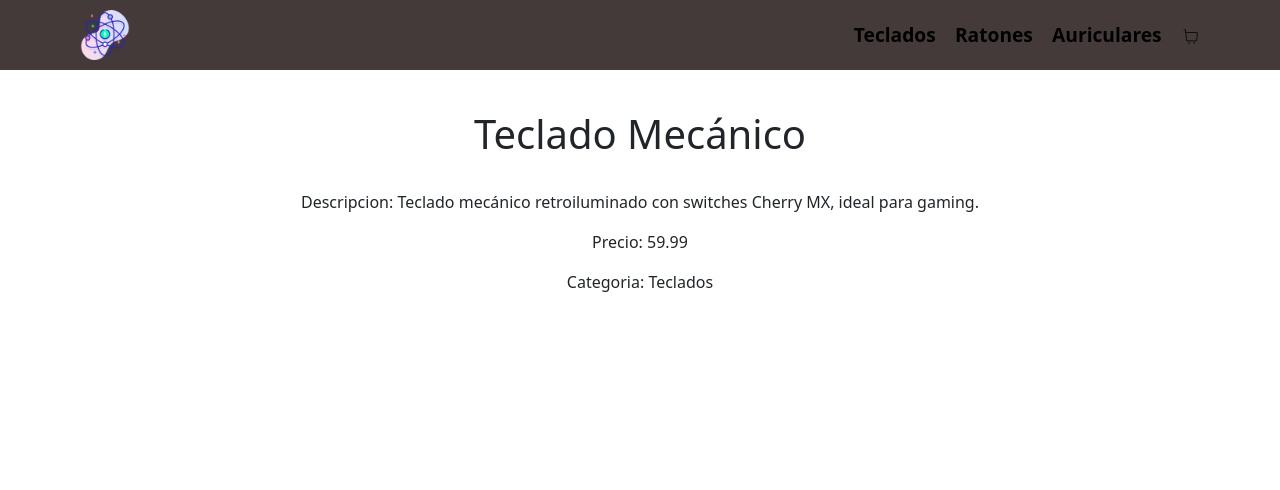
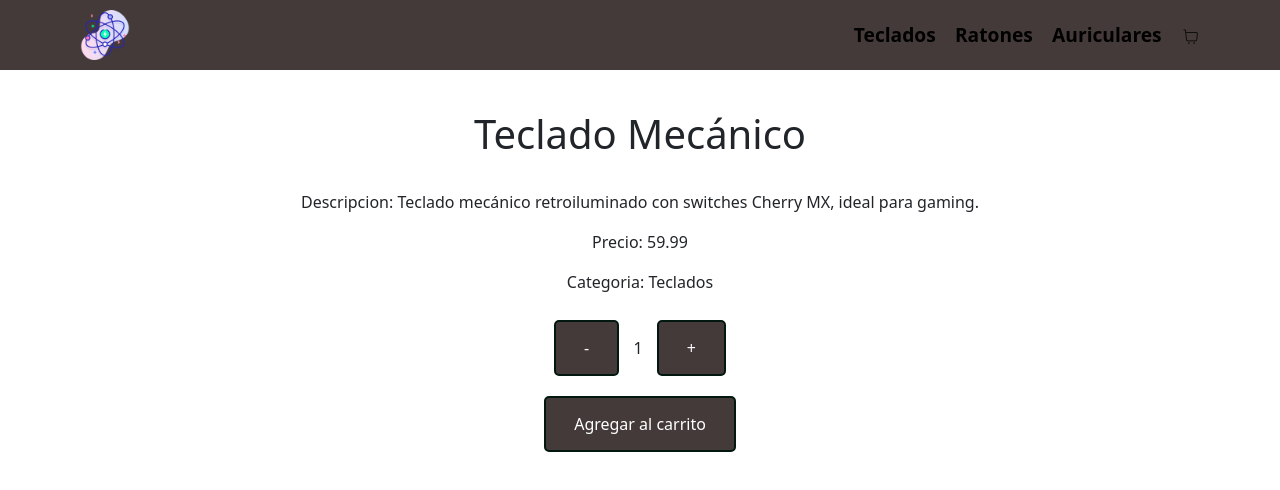
Before and after one commit to Tede00/Pre-Entrega1Diaz, a React (Vite) app: page /product/1 in a window 1280 px wide. Shown: the top 490 px of the page. Built offline with nearby package versions, Linux system fonts and the light colour scheme.

Commit message:
ItemCount ok

```diff
--- a/src/App.css
+++ b/src/App.css
@@ -67,3 +67,20 @@ a.active {
 .item-detail h1{
   text-transform: capitalize;
 }
+
+.buttonCount{
+  border: none;
+  color: black;
+  padding: 14px 28px;
+  cursor: pointer;
+  border-radius: 5px;
+  margin: .625rem;
+  background-color: rgb(69, 58, 58);
+  border: 2px solid #01170f;
+  color: white;
+}
+
+.buttonCount:hover {
+  background-color:rgb(130, 116, 116);
+  color:rgb(255, 243, 243);
+}
--- a/src/Context/CartContext.jsx
+++ b/src/Context/CartContext.jsx
@@ -1,21 +1,32 @@
 import React, { createContext, useState } from "react";
 
-export const CartContext = createContext([]);
+export const CartContext = createContext({
+  cart: [],
+  total: 0,
+  cantidadTotal: 0
+});
 
-export function CartProvider({ children }) {
+export const CartProvider = ({ children }) =>{
 
   const [cart,setCart]=useState([]);
+  const [total,setTotal]=useState(0);
+  const [cantidadTotal,setCantidadTotal]=useState(0);
 
-  function addItem(producto){
-    setCart([...cart,producto]);
+  const addItem=(item) => {
+
   }
 
-  function removeItem(producto){
+  const removeItem=(producto)=>{
     setCart(cart.filter(item=>item.id!==producto.id));
   }
 
+
+  const clearCart=() =>setCart([])
+  // const isInCart()
+
+
   return (
-    <CartContext.Provider value={{cart, addItem, removeItem}}>
+    <CartContext.Provider value={{cart, addItem, removeItem, clearCart, isInCart}}>
       {children}
     </CartContext.Provider>
   );
--- /dev/null
+++ b/src/assets/Components/ItemCount/ItemCount.jsx
@@ -0,0 +1,29 @@
+import { useState } from "react";
+
+export default function ItemCount ( {initial, stock, onAdd}) {
+
+    const [count,setCount] = useState(initial);
+
+    const decrement = ()=>{
+        if(count > 1){
+            setCount(count - 1);
+        }
+    }
+
+    const increment = ()=>{
+        if(count < stock) {
+            setCount(count + 1);
+        }
+    }
+
+    return (
+        <>
+            <button className="buttonCount" disabled={count<=1} onClick={ decrement }> - </button>
+                <span> {count} </span>
+            <button className="buttonCount" disabled={count>=stock} onClick={ increment }> + </button>
+            <div>
+                <button className="buttonCount" disabled={stock<=0} onClick={()=> onAdd(count)}>Agregar al carrito</button>
+            </div>
+        </>
+    )
+}
--- a/src/assets/Components/ItemDetail/ItemDetail.jsx
+++ b/src/assets/Components/ItemDetail/ItemDetail.jsx
@@ -1,7 +1,15 @@
 import ReactLoading from 'react-loading';
+import ItemCount from '../ItemCount/ItemCount';
+import { Link } from "react-router-dom";
+import { useContext } from "react";
+
 
 const ItemDetail = ({ ProductoSeleccionado }) => {
-    console.log(ProductoSeleccionado);
+
+
+    const onAdd = (quantity) => {
+        console.log({quantity})
+    }
 
     if (!ProductoSeleccionado) {
         return <div className='d-flex justify-content-center'>
@@ -18,6 +26,7 @@ const ItemDetail = ({ ProductoSeleccionado }) => {
                     <p>Descripcion: {ProductoSeleccionado.description}</p>
                     <p>Precio: {ProductoSeleccionado.price}</p>
                     <p>Categoria: {ProductoSeleccionado.category}</p>
+                    <ItemCount initial={1} stock={ProductoSeleccionado.stock} onAdd={onAdd} />
                 </section>
             </section>
         </main>
--- a/src/productosJson.json
+++ b/src/productosJson.json
@@ -4,55 +4,63 @@
       "name": "Teclado mecánico",
       "price": 59.99,
       "description": "Teclado mecánico retroiluminado con switches Cherry MX, ideal para gaming.",
-      "category": "Teclados"
+      "category": "Teclados",
+      "stock": 5
     },
     {
       "id": "2",
       "name": "Ratón inalámbrico ergonómico",
       "price": 29.99,
       "description": "Ratón inalámbrico ergonómico con diseño contorneado para mayor comodidad durante largas horas de uso.",
-      "category": "Ratones"
+      "category": "Ratones",
+      "stock": 5
     },
     {
       "id": "3",
       "name": "Auriculares gaming con micrófono",
       "price": 49.99,
       "description": "Auriculares gaming con sonido envolvente y micrófono retráctil, ideal para comunicación durante el juego.",
-      "category": "Auriculares"
+      "category": "Auriculares",
+      "stock": 5
     },
     {
       "id": "4",
       "name": "Teclado ergonómico",
       "price": 39.99,
       "description": "Teclado ergonómico con reposamuñecas acolchado para mayor comodidad durante largas sesiones de escritura.",
-      "category": "Teclados"
+      "category": "Teclados",
+      "stock": 5
     },
     {
       "id": "5",
       "name": "Ratón gaming con luces RGB",
       "price": 49.99,
       "description": "Ratón gaming con sensor de alta precisión y luces RGB personalizables, perfecto para gamers exigentes.",
-      "category": "Ratones"
+      "category": "Ratones",
+      "stock": 5
     },
     {
       "id": "6",
       "name": "Auriculares inalámbricos deportivos",
       "price": 34.99,
       "description": "Auriculares inalámbricos con diseño deportivo y resistencia al agua, ideales para actividades al aire libre.",
-      "category": "Auriculares"
+      "category": "Auriculares",
+      "stock": 5
     },
     {
       "id": "7",
       "name": "Teclado numérico USB",
       "price": 14.99,
       "description": "Teclado numérico compacto con conexión USB, ideal para aquellos que requieren un teclado adicional para tareas numéricas.",
-      "category": "Teclados"
+      "category": "Teclados",
+      "stock": 5
     },
     {
       "id": "8",
       "name": "Ratón óptico básico",
       "price": 9.99,
       "description": "Ratón óptico básico con diseño ergonómico y botones silenciosos, perfecto para uso diario en la oficina o en casa.",
-      "category": "Ratones"
+      "category": "Ratones",
+      "stock": 5
     }
   ]
```
Also changed, not shown: src/App.jsx (+5 -5 lines), src/assets/Components/addIem/addItem.jsx (added, +28 -0 lines), src/Context/UserContext.jsx (line endings or trailing spaces).
